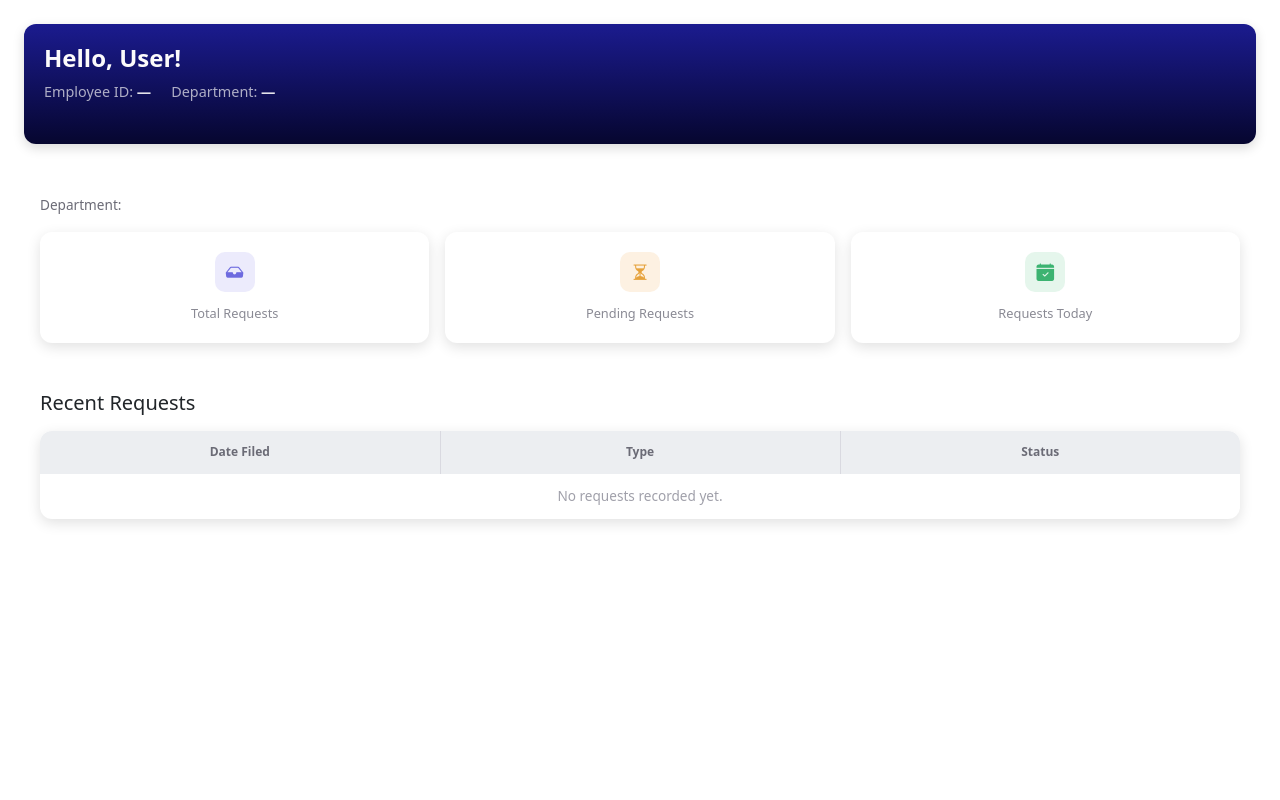
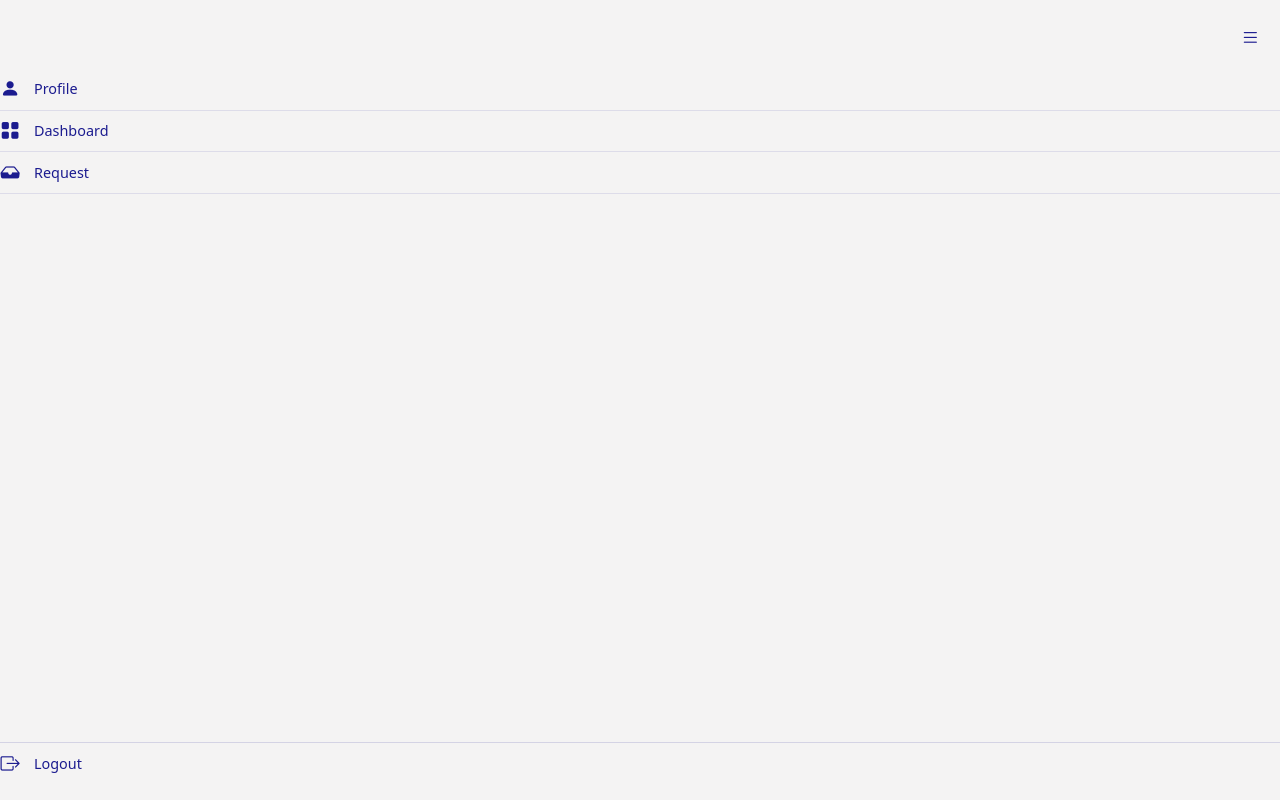
Before and after one commit to bsit5012025/rc-osd-web, a React (Vite) app: page /depthead/dashboard in a window 1280 px wide. Built offline with nearby package versions, Linux system fonts and the light colour scheme.

Commit message:
OSDA-686-Create-Navigation-Bar-UI-for-Department-Head (#19)

```diff
--- a/src/App.tsx
+++ b/src/App.tsx
@@ -7,6 +7,7 @@ import ProfilePage from "./pages/student/profile/profilePage";
 import FileAppealPage from "./pages/student/appeal/fileAppealPage";
 import DeptHeadDashboardPage from "./pages/deptHead/dashboard/deptHeadDashboardPage";
 import AppLayout from "./components/layout/AppLayout";
+import DeptHeadLayout from "./components/layout/DeptHeadLayout";
 
 
 function App() {
@@ -47,10 +48,14 @@ function App() {
 
                 </Route>
 
-                <Route
-                    path="/depthead/dashboard"
-                    element={<DeptHeadDashboardPage />}
-                />
+                <Route element={<DeptHeadLayout />}>
+
+                    <Route
+                        path="/depthead/dashboard"
+                        element={<DeptHeadDashboardPage />}
+                    />
+
+                </Route>
 
             </Routes>
         </BrowserRouter>
--- /dev/null
+++ b/src/components/layout/DeptHeadLayout.tsx
@@ -0,0 +1,32 @@
+import { Outlet } from "react-router-dom";
+import Sidebar, { type SidebarNavItem } from "../navigation/Sidebar";
+import "./AppLayout.css";
+
+const deptHeadNavItems: SidebarNavItem[] = [
+    {
+        name: "Profile",
+        icon: "bi-person-fill",
+        path: "/depthead/profile",
+    },
+    {
+        name: "Dashboard",
+        icon: "bi-grid-fill",
+        path: "/depthead/dashboard",
+    },
+    {
+        name: "Request",
+        icon: "bi-inbox-fill",
+        path: "/depthead/requests",
+    },
+];
+
+export default function DeptHeadLayout() {
+    return (
+        <div className="app-layout">
+            <Sidebar navItems={deptHeadNavItems} />
+            <div className="app-layout-content">
+                <Outlet />
+            </div>
+        </div>
+    );
+}
--- a/src/components/navigation/Sidebar.tsx
+++ b/src/components/navigation/Sidebar.tsx
@@ -2,7 +2,40 @@ import { useEffect, useState } from "react";
 import { useNavigate } from "react-router-dom";
 import "./Sidebar.css";
 
-const Sidebar = () => {
+export interface SidebarNavItem {
+    name: string;
+    icon: string;
+    path: string;
+}
+
+interface SidebarProps {
+    navItems?: SidebarNavItem[];
+}
+
+const defaultStudentNavItems: SidebarNavItem[] = [
+    {
+        name: "Profile",
+        icon: "bi-person-fill",
+        path: "/profile",
+    },
+    {
+        name: "Offenses",
+        icon: "bi-exclamation-triangle-fill",
+        path: "/offenses",
+    },
+    {
+        name: "Dashboard",
+        icon: "bi-grid-fill",
+        path: "/dashboard",
+    },
+    {
+        name: "Appeal",
+        icon: "bi-person-badge-fill",
+        path: "/appeals",
+    },
+];
+
+const Sidebar = ({ navItems = defaultStudentNavItems }: SidebarProps) => {
     const navigate = useNavigate();
     const [collapsed, setCollapsed] = useState(false);
 
@@ -24,29 +57,6 @@ const Sidebar = () => {
 
         navigate("/login");
     };
-
-    const navItems = [
-        {
-            name: "Profile",
-            icon: "bi-person-fill",
-            path: "/profile",
-        },
-        {
-            name: "Offenses",
-            icon: "bi-exclamation-triangle-fill",
-            path: "/offenses",
-        },
-        {
-            name: "Dashboard",
-            icon: "bi-grid-fill",
-            path: "/dashboard",
-        },
-        {
-            name: "Appeal",
-            icon: "bi-person-badge-fill",
-            path: "/appeals",
-        },
-    ];
 
     return (
         <nav className={`bottom-nav ${collapsed ? "collapsed" : ""}`}>
--- a/src/pages/deptHead/dashboard/deptHeadDashboardPage.css
+++ b/src/pages/deptHead/dashboard/deptHeadDashboardPage.css
@@ -1,8 +1,6 @@
 .depthead-dashboard-page {
     width: 100%;
-    min-height: 100vh;
     overflow-x: hidden;
-    padding-bottom: 40px;
 }
 
 .depthead-dashboard-content {
```
